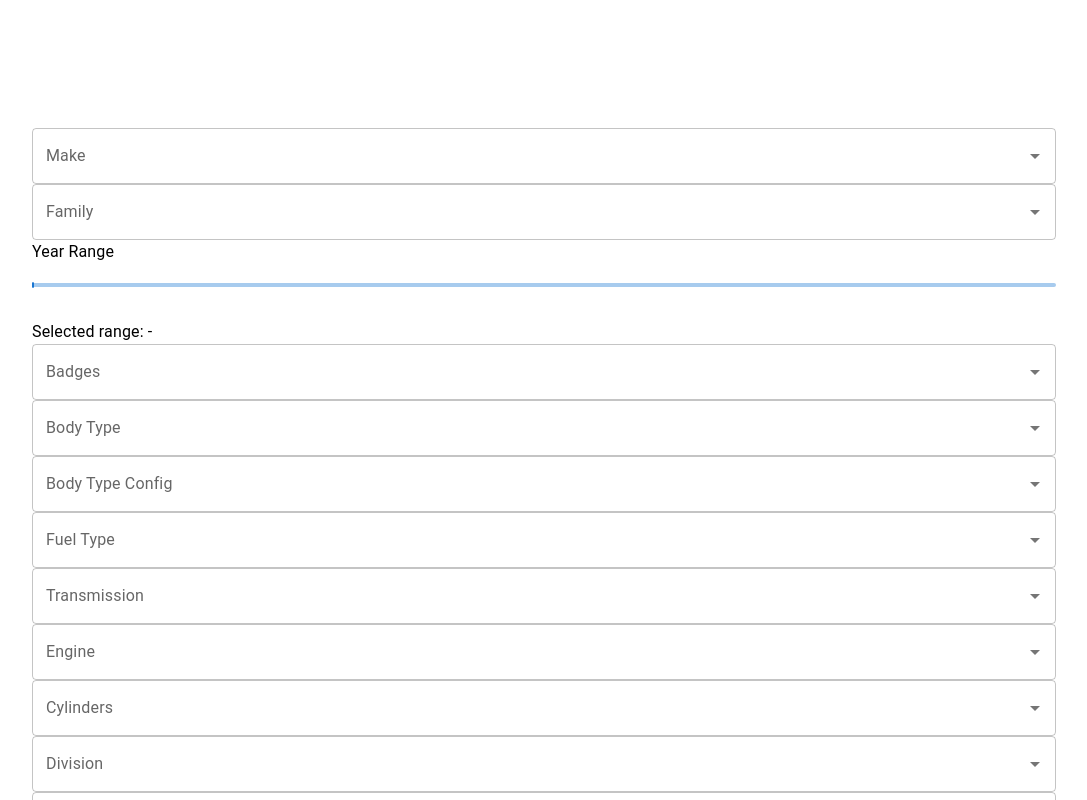
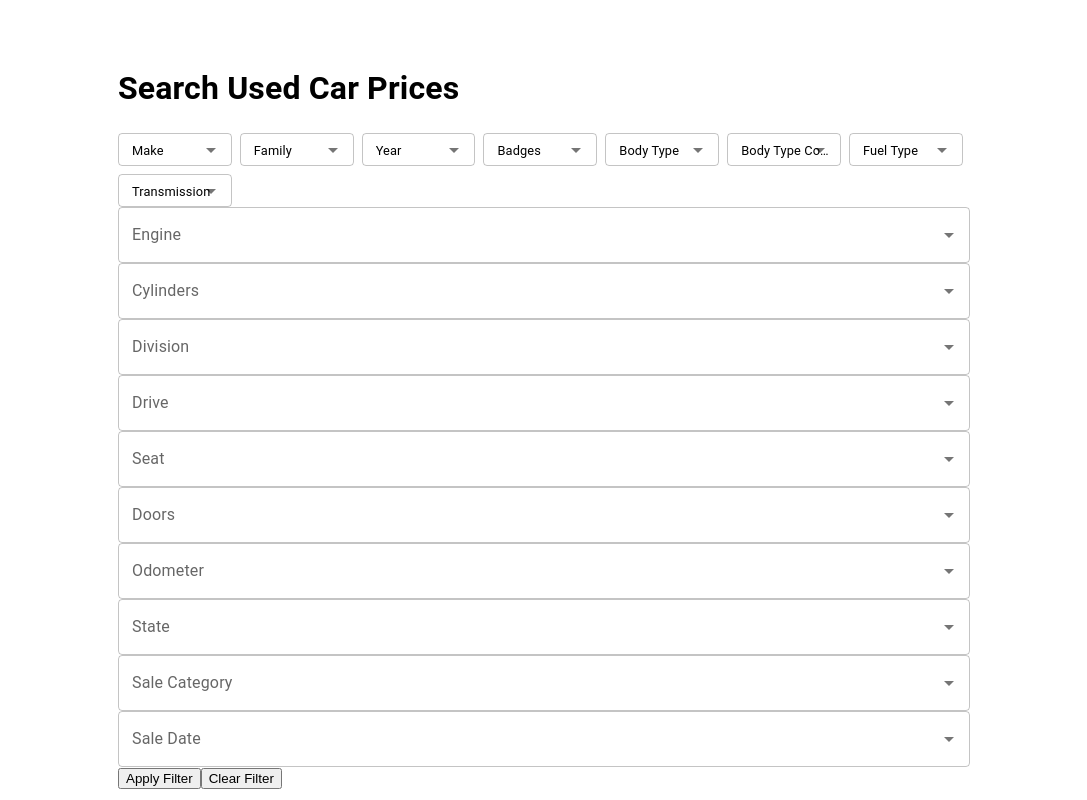
Before and after one commit to CTRL-C-AND-CTRL-V/2CloudPreInterview_ZhenGu, a React (Create React App) app in the folder React/car-search/: page / in a window 1280 px wide. Shown: the top 800 px of the page, without its empty margins (96-1183 px from the left). Built offline with nearby package versions, Linux system fonts and the light colour scheme; no server answers.

Commit message:
update styles

```diff
--- a/React/car-search/package.json
+++ b/React/car-search/package.json
@@ -6,6 +6,7 @@
     "@emotion/react": "^11.11.1",
     "@emotion/styled": "^11.11.0",
     "@mui/material": "^5.14.17",
+    "@mui/styles": "^5.14.17",
     "@testing-library/jest-dom": "^5.17.0",
     "@testing-library/react": "^13.4.0",
     "@testing-library/user-event": "^13.5.0",
--- a/React/car-search/src/App.js
+++ b/React/car-search/src/App.js
@@ -1,9 +1,6 @@
 import React, { useState, useEffect } from 'react';
-import Autocomplete from '@mui/material/Autocomplete';
-import TextField from '@mui/material/TextField';
-import Slider from '@mui/material/Slider';
-import Typography from '@mui/material/Typography';
-import Box from '@mui/material/Box';
+import { Grid, Box,Container, Typography, Slider, TextField, Autocomplete, styled} from '@mui/material'
+import { createTheme, ThemeProvider } from '@mui/material/styles';
 import api from "./api";
 
 function App(){
@@ -47,6 +44,27 @@ function App(){
 
   const [loading, setLoading] = useState(false);
 
+  const theme = createTheme({
+    components: {
+      MuiInputBase: {
+        styleOverrides: {
+          input: {
+            height:'0px',
+            fontSize:'0.8rem'
+          },
+        },
+      },
+      MuiInputLabel: {
+        styleOverrides: {
+          root: {
+            fontSize: '0.8rem',
+            color:'black',
+            top:'-7px'
+          },
+        },
+      }
+    },
+  });
 
   /* update make */
   useEffect(() => {
@@ -174,8 +192,14 @@ function App(){
   };
 
   return (
-    <div style={{padding:'10%'}}>
-      <Autocomplete
+    <Container maxWidth="md" style={{marginTop:'5%'}}>
+      <Typography>
+        <h1>Search Used Car Prices</h1>
+      </Typography>
+      <Grid container spacing={1}>
+        <ThemeProvider theme={theme}>
+        <Grid item md={1.7}>
+          <Autocomplete className='autocomplete'
           options={makes}
           loading={loading}
           value={selectedMake}
@@ -184,6 +208,8 @@ function App(){
           }}
           renderInput={(params) => <TextField {...params} label="Make" variant="outlined" />}
         />
+        </Grid>
+        <Grid item md={1.7}>
           <Autocomplete
           options={families}
           loading={loading}
@@ -193,7 +219,18 @@ function App(){
           }}
           renderInput={(params) => <TextField {...params} label="Family" variant="outlined" />}
           />
-      <Typography id="year-slider" gutterBottom>
+        </Grid>
+        <Grid item md = {1.7}>
+          <Autocomplete
+            options={families}
+            loading={loading}
+            disabled={!selectedMake}
+            onChange={(event, newValue) => {
+              setSelectedFamily(newValue); // This sets the selectedFamily state
+            }}
+            renderInput={(params) => <TextField {...params} label="Year" variant="outlined" />}
+          />
+          {/* <Typography id="year-slider" gutterBottom>
             Year Range
           </Typography>
           <Slider
@@ -207,13 +244,13 @@ function App(){
             step={1}
             // disabled={!selectedMake || !selectedFamily || year === null }
           />
-
           <Box sx={{ mt: 2 }}>
             <Typography>
               Selected range: {year[0]} - {year[1]}
             </Typography>
-      </Box>
-
+          </Box> */}
+        </Grid>
+        <Grid item md = {1.7}>
           <Autocomplete
           options={badges}
           loading={loading}
@@ -223,6 +260,8 @@ function App(){
           }}
           renderInput={(params) => <TextField {...params} label="Badges" variant="outlined" />}
           />
+        </Grid>
+        <Grid item md = {1.7}>
           <Autocomplete
           options={bodyType}
           loading={loading}
@@ -232,6 +271,8 @@ function App(){
           }}
           renderInput={(params) => <TextField {...params} label="Body Type" variant="outlined" />}
           />
+        </Grid>
+        <Grid item md = {1.7}>
           <Autocomplete
           options={bodyTypeConfig}
           loading={loading}
@@ -241,6 +282,8 @@ function App(){
           }}
           renderInput={(params) => <TextField {...params} label="Body Type Config" variant="outlined" />}
           />
+        </Grid>
+        <Grid item md = {1.7}>
           <Autocomplete
           options={fuelType}
           loading={loading}
@@ -250,6 +293,9 @@ function App(){
           }}
           renderInput={(params) => <TextField {...params} label="Fuel Type" variant="outlined" />}
           />
+        </Grid>
+
+        <Grid item md={1.7}>
           <Autocomplete
           options={transmission}
           loading={loading}
@@ -259,6 +305,16 @@ function App(){
           }}
           renderInput={(params) => <TextField {...params} label="Transmission" variant="outlined" />}
           />
+        </Grid>
+        </ThemeProvider>
+      </Grid>
+
+
+
+
+
+
+
       <Autocomplete
         options={engine}
         loading={loading}
@@ -351,7 +407,7 @@ function App(){
       />
       <button onClick={applyFilter}>Apply Filter</button>
       <button onClick={clearFilter}>Clear Filter</button>
-    </div>
+    </Container>
   );
 };
 
```
Also changed, not shown: React/car-search/src/App.css (line endings or trailing spaces), 1 other file (tests, documents, lock files or other folders). Lines whose indentation alone changed are shown as unchanged.
